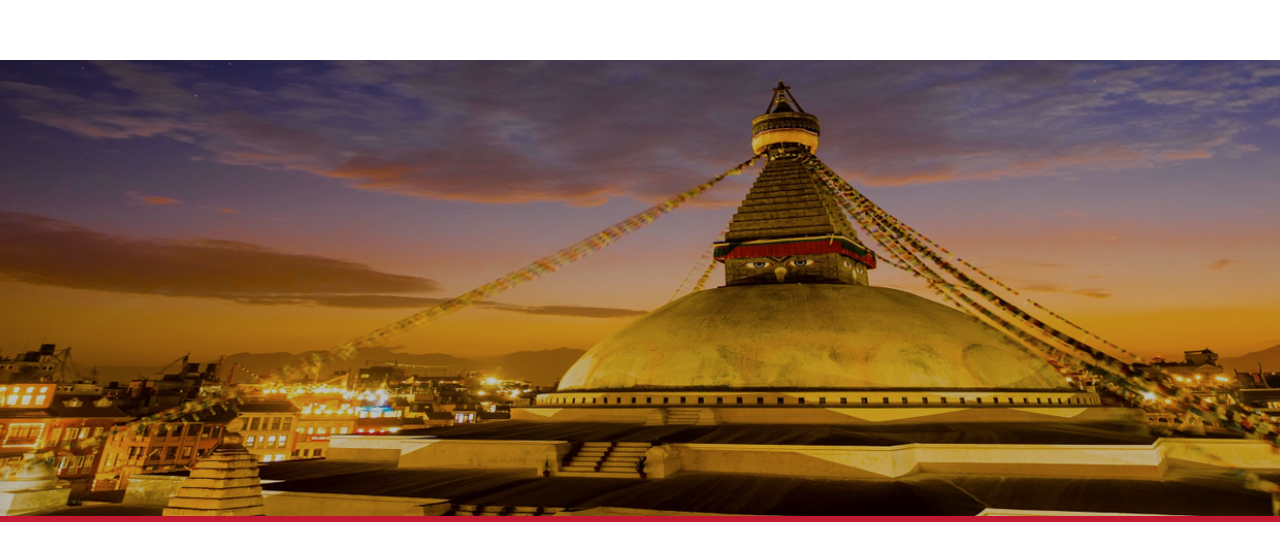
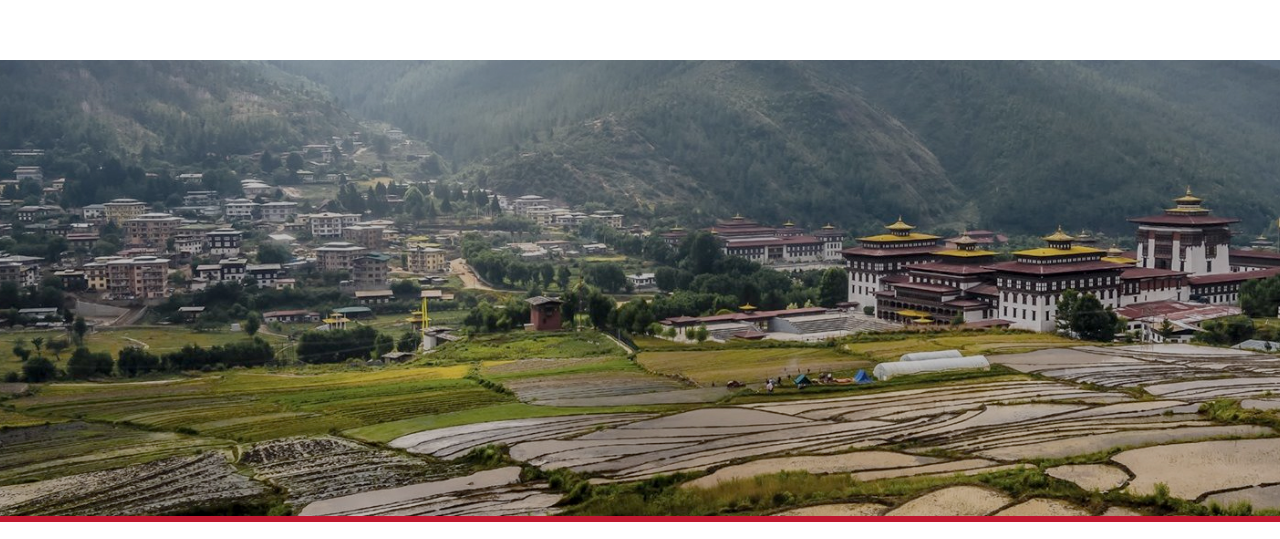
Before and after one commit to maheprasath-git/kora-web, a plain HTML site: page sunitas-blog.html in a window 1280 px wide. Shown: the part 2701-3240 px from the top of the page. Drawn offline with nearby package versions, Linux system fonts and the light colour scheme.

```diff
--- a/sunita-blog.html
+++ b/sunitas-blog.html
@@ -161,7 +161,7 @@
             </div>
         </section>
         <section class="section kora-blog">
-            <div class="kora_bgimg bgimg kora-blg-img-2 overlay bg_black" dark-overlay style="background-image:url(img/blog-img2.jpg)"></div>
+            <div class="kora_bgimg bgimg kora-blg-img-2 overlay bg_black" dark-overlay style="background-image:url(img/blog-img4.jpg)"></div>
         </section>
         <footer class="section footer">
             <div class="footer-col">
```
Also changed, not shown: img/blog-img4.jpg (added), img/blog-img5.jpg (added), img/blog/blogm-1.jpg (deleted), img/blog/blogm-2.jpg (deleted), sunitas-explore.html (renamed from sunita-explore.html).
